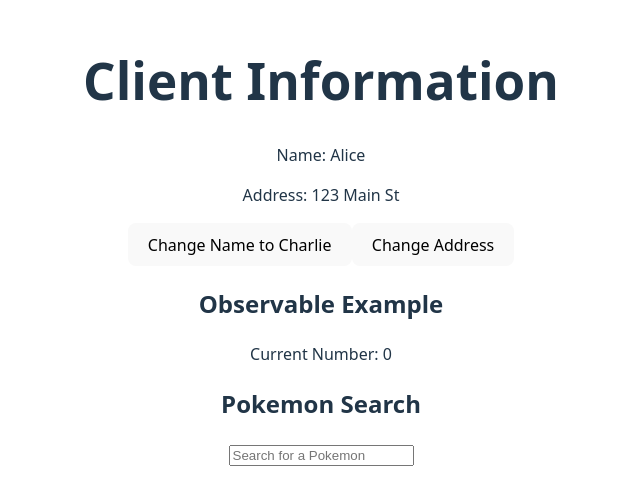
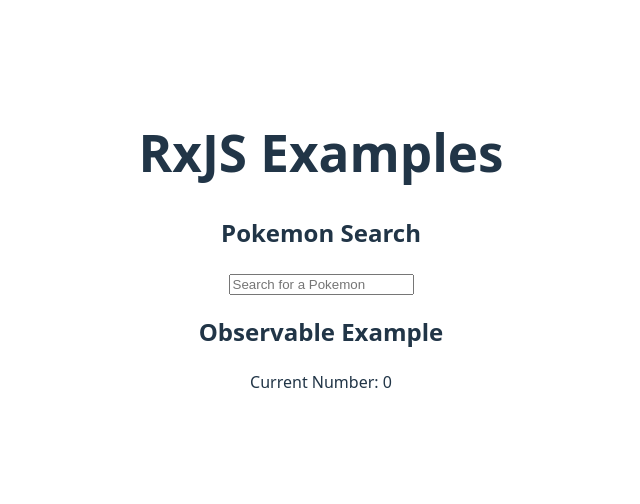
Before and after one commit to aguizzo/RxJsReact, a React (Vite) app: page / in a window 1280 px wide. Shown: the part 150-654 px from the top of the page, without its empty margins (319-959 px from the left). Built offline with nearby package versions, Linux system fonts and the light colour scheme.

Commit message:
refactor: restructure application routing and add Observable and Pokemon search examples

```diff
--- a/src/App.tsx
+++ b/src/App.tsx
@@ -1,16 +1,20 @@
 import "./App.css";
 
-import ObservableExample from "./ObservableExample";
-import PokemonSearch from "./PokemonSearch";
-import StateWithAccessorsExample from "./StateWithAccessorsExample";
+import { Route, Routes, BrowserRouter } from "react-router-dom";
+import StateWithAccessorsExample from "./pages/StateWithAccessorsExample";
+import RxExamplesPage from "./pages/RxExamplesPage";
 
 function App() {
   return (
-    <>
-      <StateWithAccessorsExample />
-      <ObservableExample />
-      <PokemonSearch />
-    </>
+    <BrowserRouter>
+      <Routes>
+        <Route path="/" element={<RxExamplesPage />} />
+        <Route
+          path="/state-with-accessors"
+          element={<StateWithAccessorsExample />}
+        />
+      </Routes>
+    </BrowserRouter>
   );
 }
 
--- a/src/ObservableExample.tsx
+++ b/src/components/ObservableExample.tsx
@@ -1,5 +1,5 @@
 import { delay, filter, from, map, mergeMap } from "rxjs";
-import { useObservable } from "./hooks/useObservable";
+import { useObservable } from "../hooks/useObservable";
 import React from "react";
 
 let numbersObervable = from([1, 2, 3, 4, 5]);
--- a/src/PokemonSearch.tsx
+++ b/src/components/PokemonSearch.tsx
@@ -1,6 +1,6 @@
 import React, { useState } from "react";
-import { getPokemonByName } from "./api/pokemonApi";
-import { useRxSearch } from "./hooks/useRxSearch";
+import { getPokemonByName } from "../api/pokemonApi";
+import { useRxSearch } from "../hooks/useRxSearch";
 
 const PokemonSearch = () => {
   const [search, setSearch] = useState<string>("");
--- /dev/null
+++ b/src/pages/RxExamplesPage.tsx
@@ -0,0 +1,14 @@
+import ObservableExample from "../components/ObservableExample";
+import PokemonSearch from "../components/PokemonSearch";
+
+
+const RxExamplesPage = () => {
+  return (
+    <div>
+      <h1>RxJS Examples</h1>
+      <PokemonSearch />
+      <ObservableExample />
+    </div>
+  );
+}
+export default RxExamplesPage;
--- a/src/StateWithAccessorsExample.tsx
+++ b/src/pages/StateWithAccessorsExample.tsx
@@ -1,6 +1,6 @@
-import { Client } from "./utils/Client";
-import { useStateWithAccessors } from "./hooks/useStateWithAccesors";
-import { makeLoggingAccessors } from "./utils/accessorFactory";
+import { Client } from "../utils/Client";
+import { useStateWithAccessors } from "../hooks/useStateWithAccesors";
+import { makeLoggingAccessors } from "../utils/accessorFactory";
 
 const StateWithAccessorsExample = () => {
   const client = useStateWithAccessors<Client>(
```
